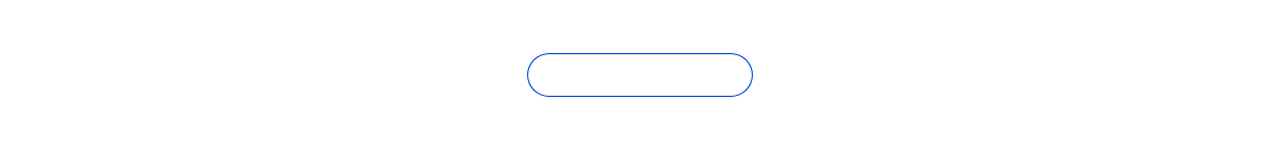
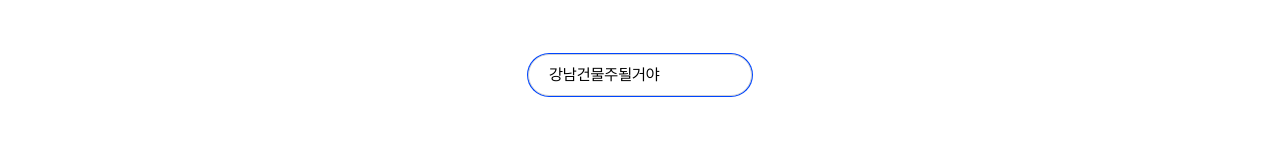
Before and after one commit to dongibuyeo/core-frontend, a Next.js app: page /mypage/settings/profile in a window 1280 px wide. Shown: the part 232-378 px from the top of the page. Built offline with nearby package versions, Linux system fonts and the light colour scheme.

Commit message:
Fix: 닉네임 필드 로컬스토리지 방식으로 수정

```diff
--- a/src/app/mypage/settings/profile/page.tsx
+++ b/src/app/mypage/settings/profile/page.tsx
@@ -8,12 +8,21 @@ import ProfileImage from '@/components/ui/ProfileImage'
 import ProfileSelector from '@/containters/settings/ProfileSelector'
 
 export default function ProfilePage() {
-  const [nickname, setNickname] = useState('')
+  const storedNickname =
+    typeof window !== 'undefined'
+      ? localStorage.getItem('nickname') || '강남건물주될거야'
+      : '강남건물주될거야'
+
+  const [nickname, setNickname] = useState(storedNickname)
   const [profileImage, setProfileImage] = useState<JSX.Element>(<Sol />)
   const [isProfileSelectorOpen, setProfileSelectorOpen] = useState(false)
 
   const handleNicknameChange = (value: string) => {
     setNickname(value)
+  }
+
+  const handleNicknameSave = () => {
+    localStorage.setItem('nickname', nickname)
   }
 
   const inputRef = useRef<HTMLInputElement>(null)
@@ -44,7 +53,7 @@ export default function ProfilePage() {
       />
 
       <div className="w-full fixed px-5 bottom-12">
-        <Button text="수정 완료" url="/mypage/settings" />
+        <Button text="수정 완료" onClick={handleNicknameSave} />
       </div>
 
       {isProfileSelectorOpen && (
```
